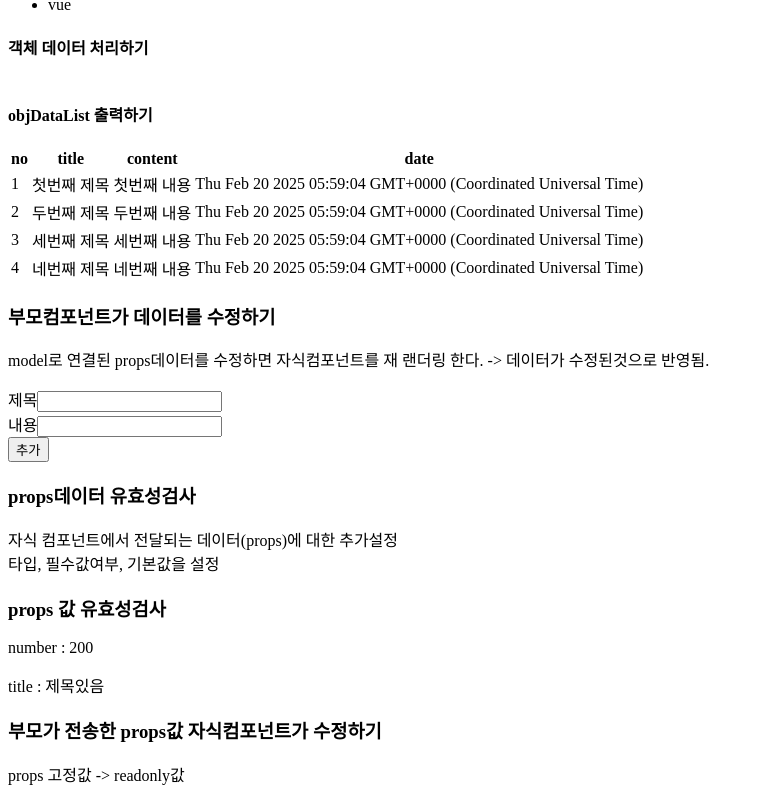
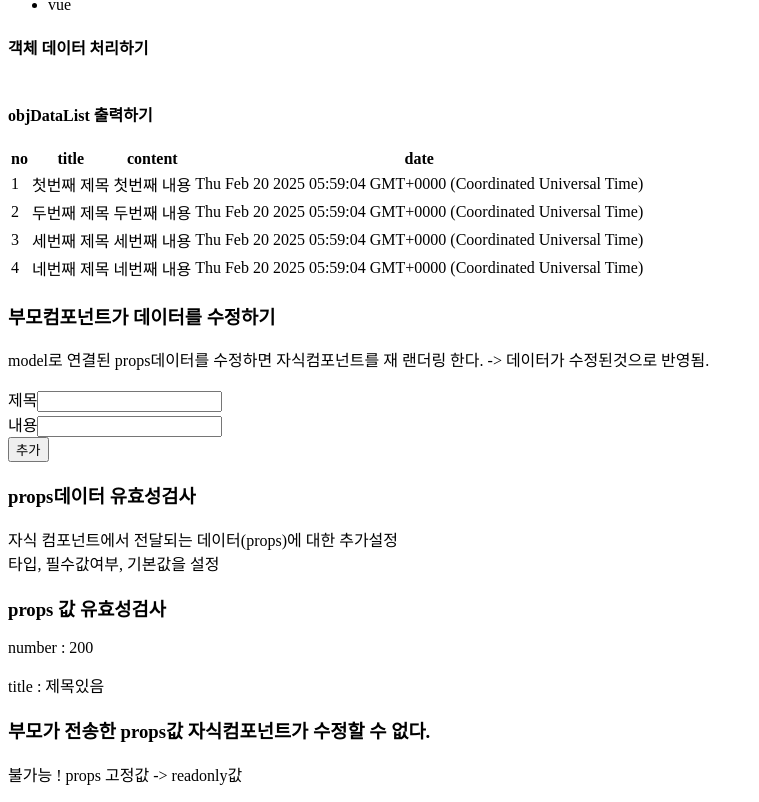
Before and after one commit to woogamjaa/vue, a Vue app in the folder vuework/npmtest/sfctest/: page / in a window 1280 px wide. Shown: the part 3235-4037 px from the top of the page, without its empty margins (0-759 px from the left). Built offline with nearby package versions, Linux system fonts and the light colour scheme.

Commit message:
텍스트 수정

```diff
--- a/vuework/npmtest/sfctest/src/components/03_props_emit/03_ChecKPropChildComponent.vue
+++ b/vuework/npmtest/sfctest/src/components/03_props_emit/03_ChecKPropChildComponent.vue
@@ -4,8 +4,8 @@
         <p>number : {{number}} </p>
         <p>title : {{title}}</p>
 
-        <h3>부모가 전송한 props값 자식컴포넌트가 수정하기</h3>
-        <p>props 고정값 -> readonly값</p>
+        <h3>부모가 전송한 props값 자식컴포넌트가 수정할 수 없다.</h3>
+        <p>불가능 ! props 고정값 -> readonly값</p>
         <!-- <input type="text" v-model="number">  이건 불가능하다.-->
 
 
```
